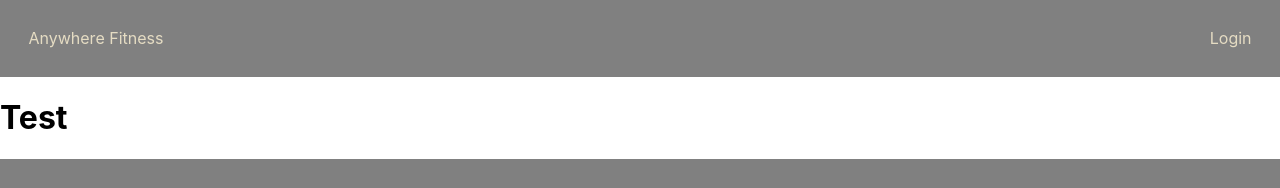
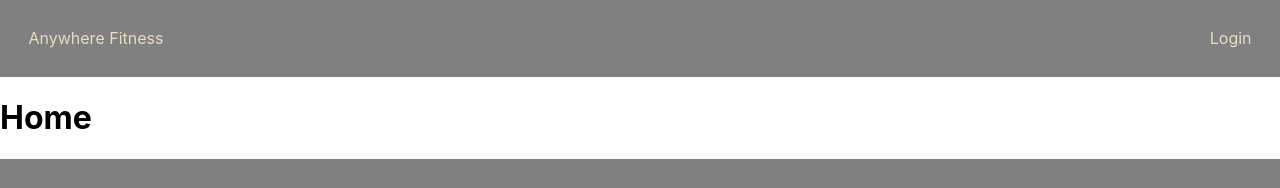
Before and after one commit to everestsh/anywhere_fitness7_front_end, a React (Create React App) app: page / in a window 1280 px wide. Shown: the top 188 px of the page. Built offline with nearby package versions, Linux system fonts and the light colour scheme.

Commit message:
add Home

```diff
--- a/src/App.js
+++ b/src/App.js
@@ -1,16 +1,17 @@
 import './App.css';
-import { BrowserRouter as Router, Switch } from 'react-router-dom';
+import { BrowserRouter as Router, Route, Switch } from 'react-router-dom';
 import React from 'react';
 
 import Header from './components/Header';
 import Footer from './components/Footer';
+import Home from './components/Home';
 
 function App() {
   return (
   <Router>
     <Header />
     <Switch>
-    <h1>Test</h1>
+      <Route exact path="/" component={Home}/>
     </Switch>
     <Footer />
   </Router>
--- /dev/null
+++ b/src/components/Home.js
@@ -0,0 +1,14 @@
+import React from 'react'
+
+import '../CSS/Header.css';
+
+const Home = () =>{
+
+    return(
+        <div>
+            <h1>Home</h1>
+        </div>
+    );
+}
+
+export default Home;
```
Also changed, not shown: src/CSS/Home.css (added).
